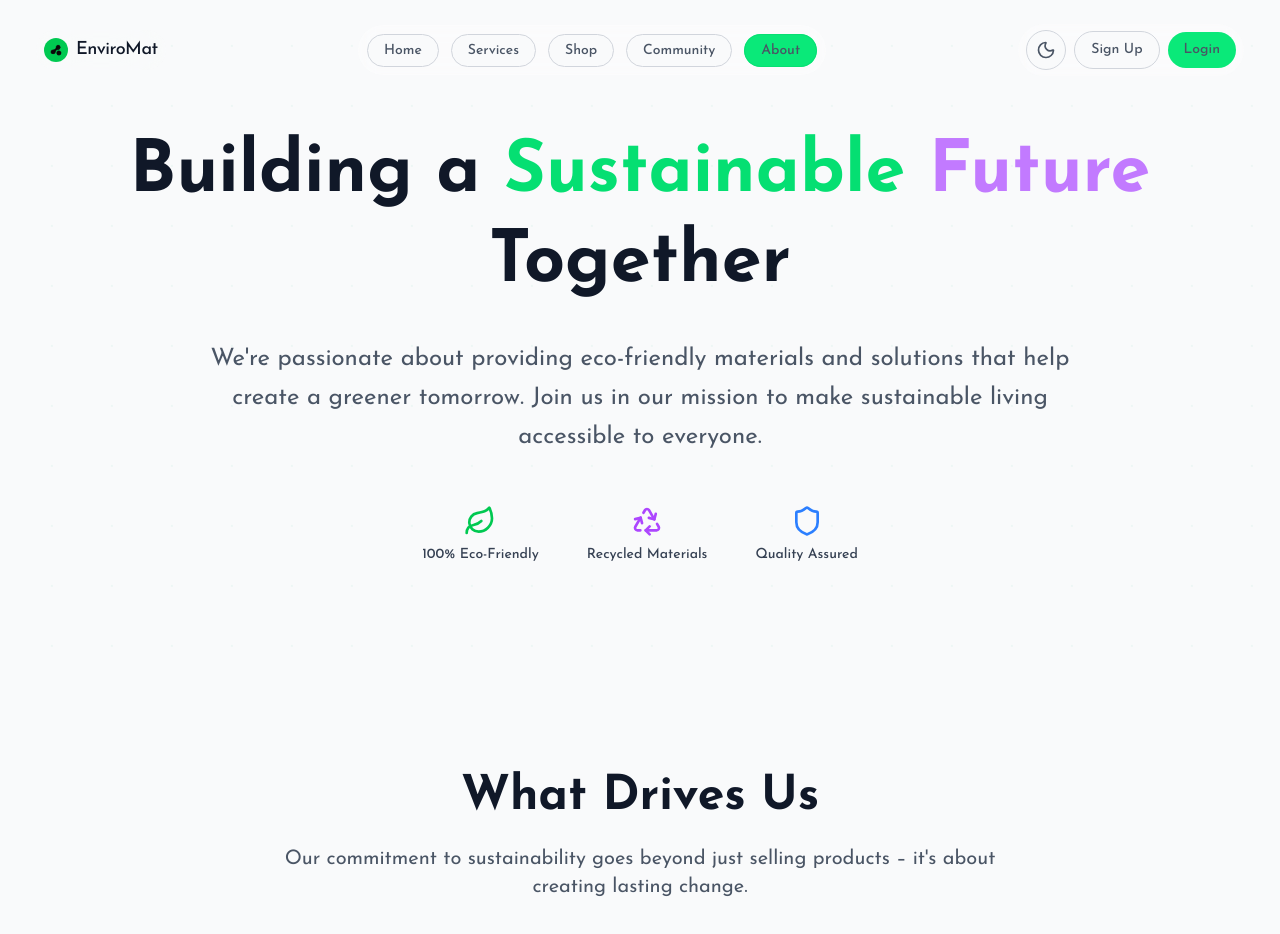
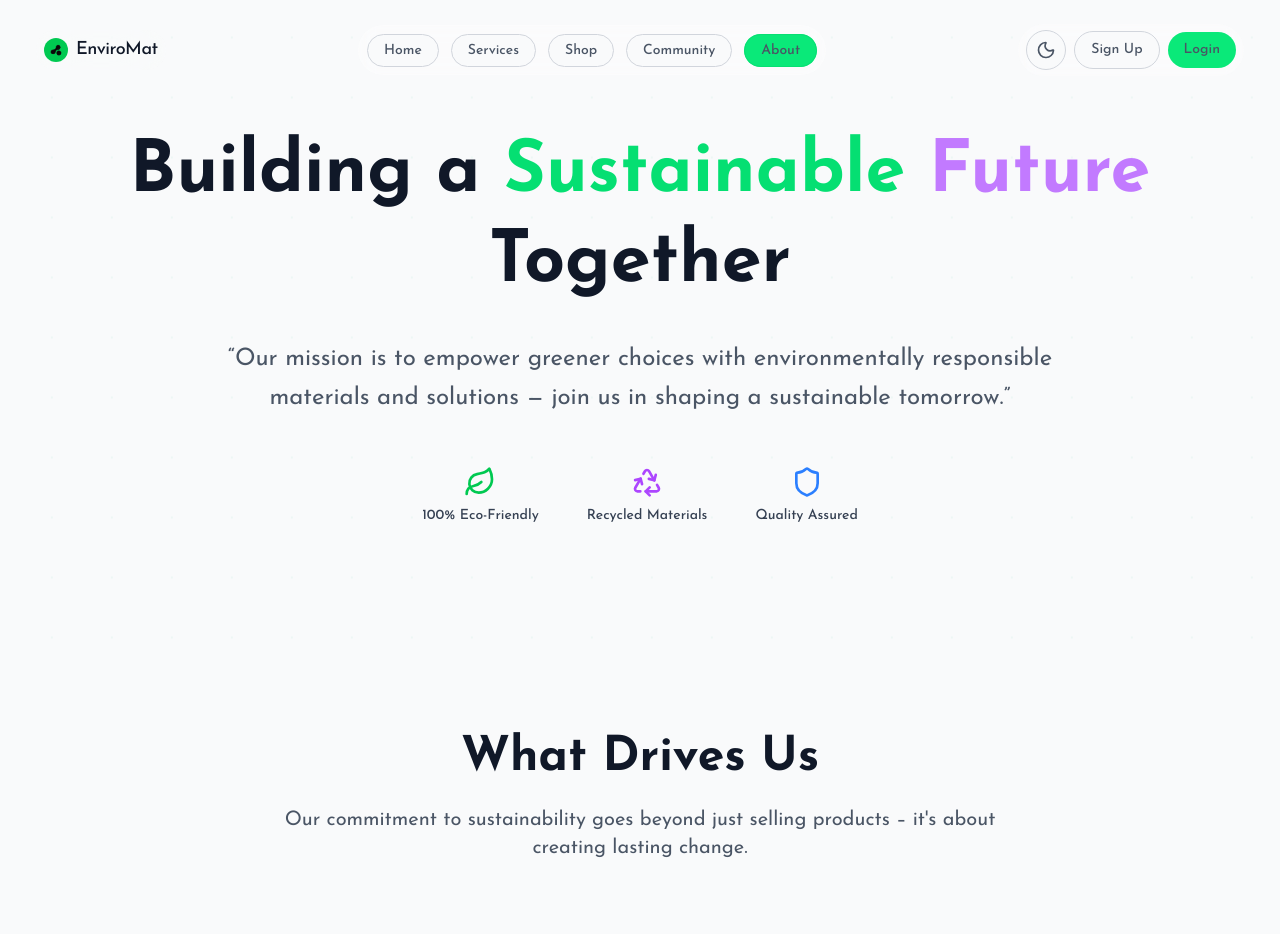
Before and after one commit to karakRohan/HackNITR-CodeNix, a React (Vite) app in the folder frontend/: page /about in a window 1280 px wide. Shown: the top 934 px of the page. Built offline with nearby package versions, Linux system fonts and the light colour scheme.

Commit message:
Updated This Style

```diff
--- a/frontend/src/components/core/About/AboutHero.jsx
+++ b/frontend/src/components/core/About/AboutHero.jsx
@@ -81,8 +81,7 @@ const AboutHero = () => {
             ref={descRef}
             className={`text-xl lg:text-2xl ${themeStyles.subtitle} max-w-4xl mx-auto mb-12 leading-relaxed transition-colors duration-300`}
           >
-            We're passionate about providing eco-friendly materials and solutions that help create a
-            greener tomorrow. Join us in our mission to make sustainable living accessible to everyone.
+            “Our mission is to empower greener choices with environmentally responsible materials and solutions — join us in shaping a sustainable tomorrow.”
           </p>
 
           {/* Feature Icons */}
```
